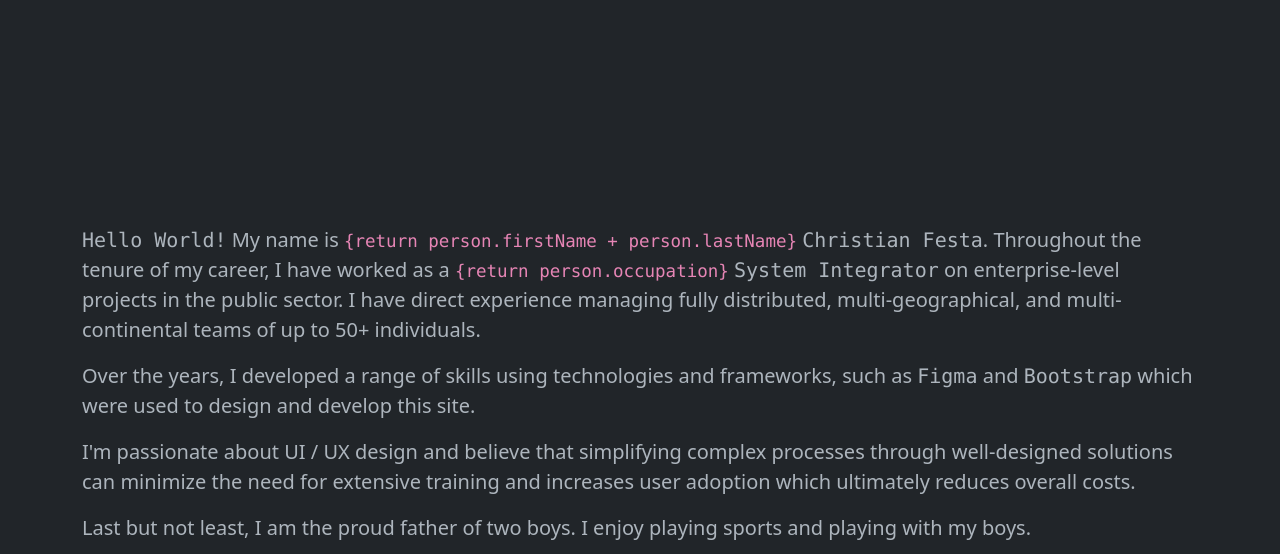
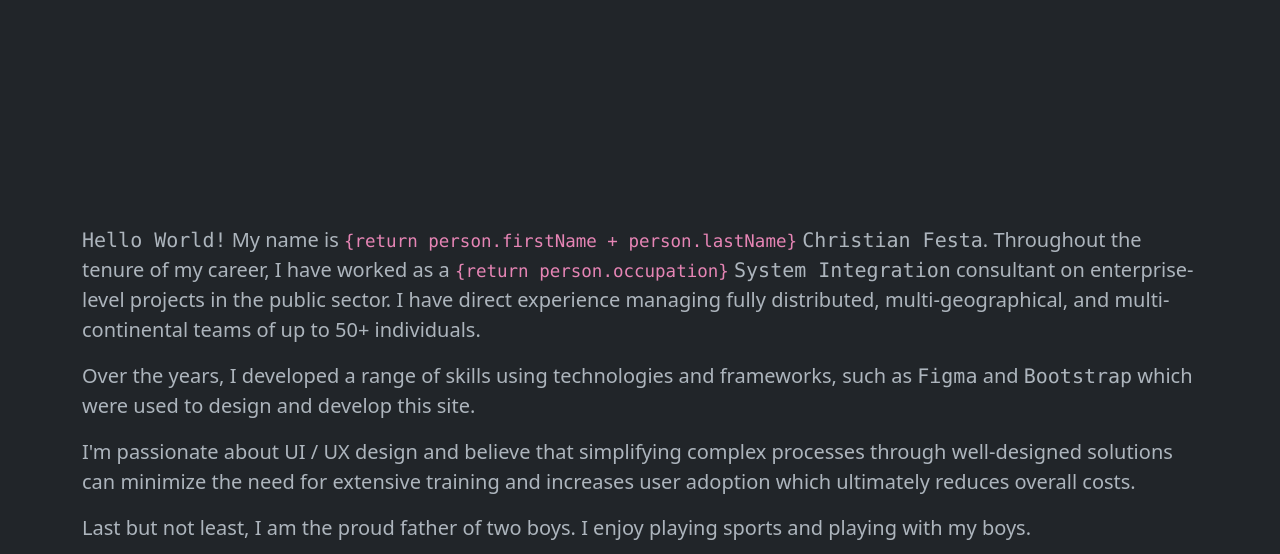
Before and after one commit to cvfesta/christian_festa, a plain HTML site: page index.html in a window 1280 px wide. Shown: the part 543-1097 px from the top of the page. Drawn offline with nearby package versions, Linux system fonts and the light colour scheme.

Commit message:
Update date hero lead

```diff
--- a/index.html
+++ b/index.html
@@ -130,7 +130,7 @@
     </div>
 
     <div class="lead">
-        <p><samp class="">Hello World!</samp> My name is <code class="">{return person.firstName + person.lastName}</code> <samp class=""> Christian Festa</samp>. Throughout the tenure of my career, I have worked as a <code class="">{return person.occupation}</code> <samp>System Integrator</samp> on enterprise-level projects in the public sector. I have direct experience managing fully distributed, multi-geographical, and multi-continental teams of up to 50+ individuals.</p>
+        <p><samp class="">Hello World!</samp> My name is <code class="">{return person.firstName + person.lastName}</code> <samp class=""> Christian Festa</samp>. Throughout the tenure of my career, I have worked as a <code class="">{return person.occupation}</code> <samp>System Integration</samp> consultant on enterprise-level projects in the public sector. I have direct experience managing fully distributed, multi-geographical, and multi-continental teams of up to 50+ individuals.</p>
 
         <p>Over the years, I developed a range of skills using technologies and frameworks, such as <samp>Figma</samp> and <samp>Bootstrap</samp> which were used to design and develop this site.</p>
 
```
